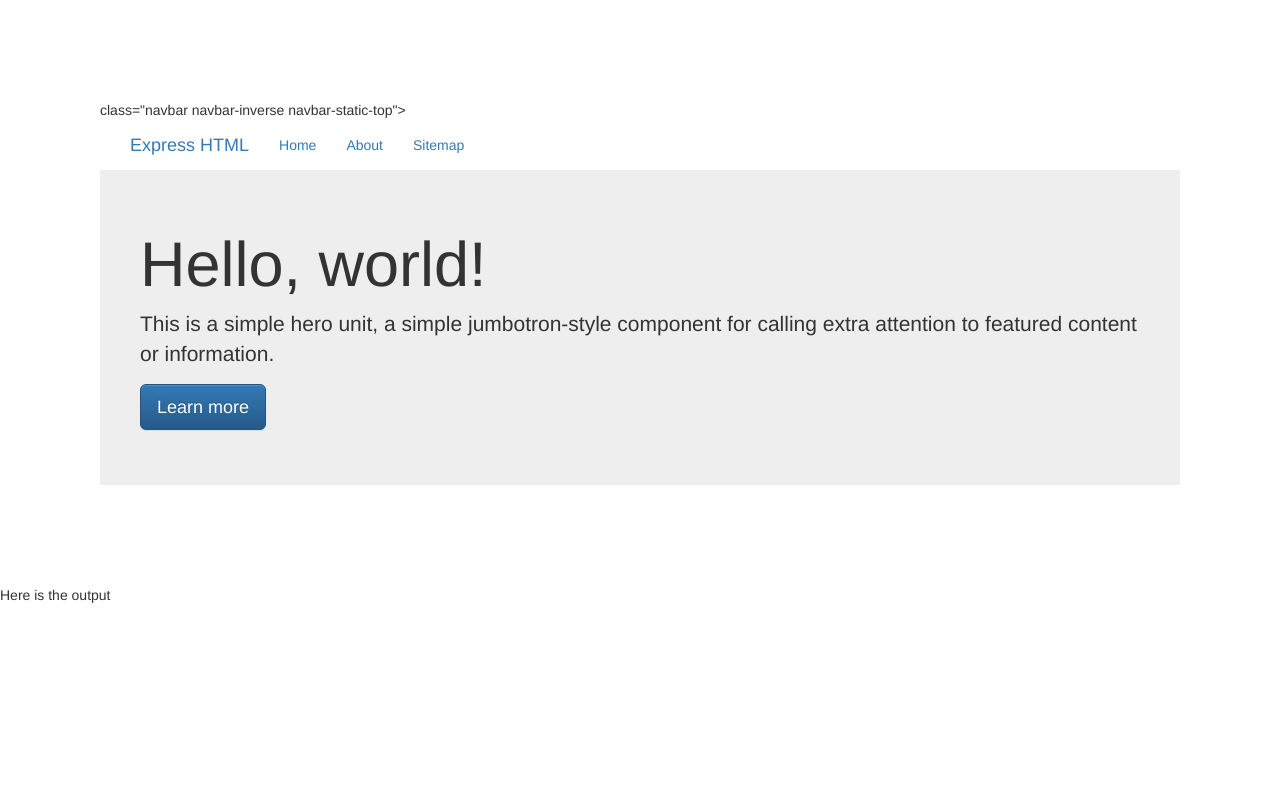
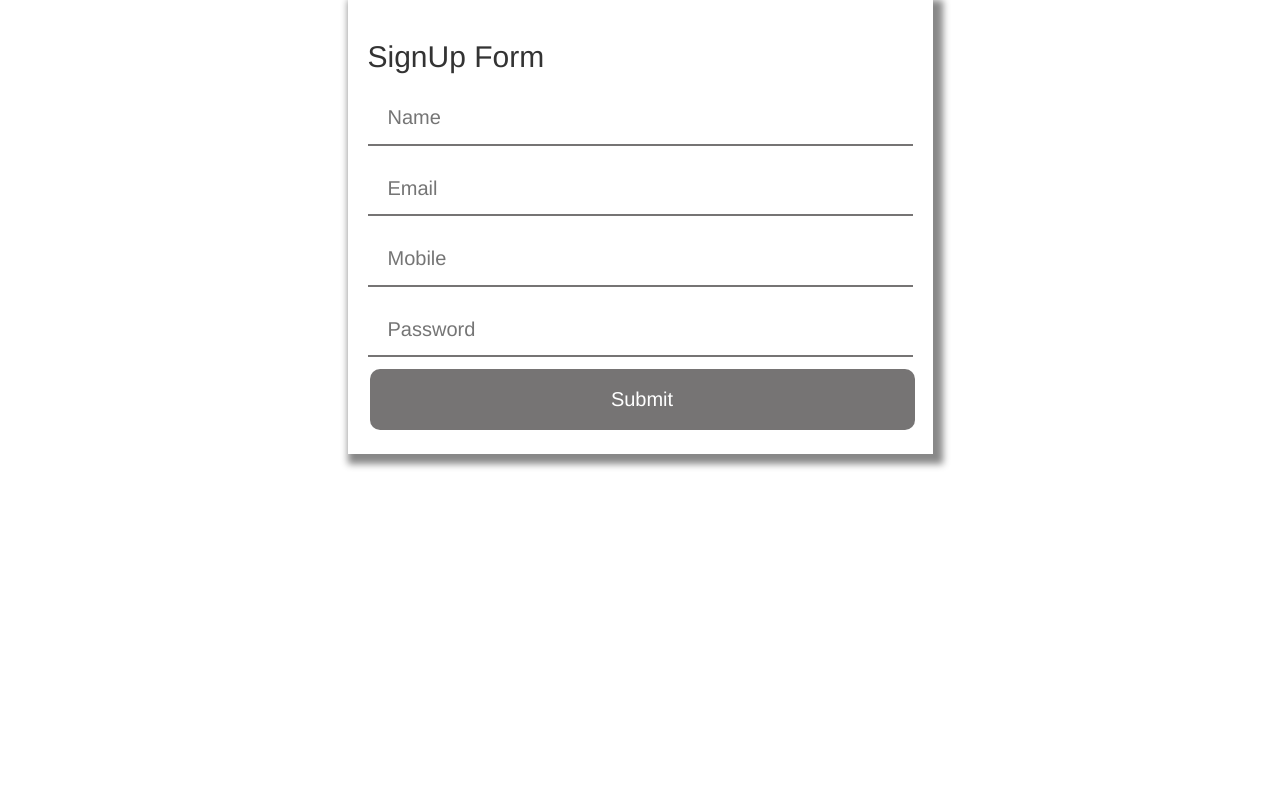
Before and after one commit to bhavanapaluvai/mean-stack-technologies, a plain HTML site: page index.html in a window 1280 px wide. Drawn offline with nearby package versions, Linux system fonts and the light colour scheme.

Commit message:
Add files via upload

```diff
--- a/index.html
+++ b/index.html
@@ -1,36 +1,42 @@
-<html>
+<!DOCTYPE html>
+<html lang="en">
+
 <head>
-  <title>Express HTML</title>
-  <script src="https://ajax.googleapis.com/ajax/libs/jquery/1.11.2/jquery.min.js"></script>
-  <link rel="stylesheet" href="https://maxcdn.bootstrapcdn.com/bootstrap/3.3.1/css/bootstrap.min.css">
-  <link rel="stylesheet" href="https://maxcdn.bootstrapcdn.com/bootstrap/3.3.1/css/bootstrap-theme.min.css">
-  <script src="https://maxcdn.bootstrapcdn.com/bootstrap/3.3.1/js/bootstrap.min.js"></script>
+    <meta charset="UTF-8">
+    <meta name="viewport" content="width=device-width, initial-scale=1.0">
+    <title>SignUp Form </title>
+
+    <link rel="stylesheet" href="https://maxcdn.bootstrapcdn.com/bootstrap/3.3.7/css/bootstrap.min.css" integrity="sha384-BVYiiSIFeK1dGmJRAkycuHAHRg32OmUcww7on3RYdg4Va+PmSTsz/K68vbdEjh4u" crossorigin="anonymous">
+
+    <link rel="stylesheet" type="text/css" href="style.css">
 </head>
+
 <body>
-  <div style="margin:100px;">
 
-class="navbar navbar-inverse navbar-static-top">
-  <div class="container">
-    <a class="navbar-brand" href="/">Express HTML</a>
-    <ul class="nav navbar-nav">
-      <li class="active">
-        <a href="/">Home</a>
-      </li>
-      <li>
-        <a href="/about">About</a>
-      </li>
-      <li>
-        <a href="/sitemap">Sitemap</a>
-      </li>
-    </ul>
-  </div>
-</nav>
-    <div class="jumbotron"  style="padding:40px;">
-      <h1>Hello, world!</h1>
-      <p>This is a simple hero unit, a simple jumbotron-style component for calling extra attention to featured content or information.</p>
-      <p><a class="btn btn-primary btn-lg" href="#" role="button">Learn more</a></p>
+    <div class="container">
+        <div class="row">
+            <div class="col-md-3">
+
+            </div>
+            <div class="col-md-6 main">
+                <form action="/sign_up" method="POST">
+                    <h2>SignUp Form</h2>
+                    <input type="text" class="box" id="name" name="name" placeholder="Name" required />
+                    <br>
+                    <input type="text" class="box" id="email" name="email" placeholder="Email" required />
+                    <br>
+                    <input type="text" class="box" id="phno" name="phno" placeholder="Mobile" required />
+                    <br>
+                    <input type="text" class="box" id="password" name="password" placeholder="Password" required />
+                    <br>
+                    <input type="submit" value="Submit" id="submit" />
+                </form>
+            </div>
+            <div class="col-md-3">
+            </div>
+        </div>
     </div>
-  </div>
+
 </body>
+
 </html>
-Here is the output
--- /dev/null
+++ b/style.css
@@ -0,0 +1,32 @@
+.main {
+    padding: 20px;
+    font-family: 'Helvetica', serif;
+    box-shadow: 5px 5px 7px 5px #888888;
+}
+
+.main h1 {
+    font-size: 40px;
+    text-align: center;
+    font-family: 'Helvetica', serif;
+}
+
+input {
+    font-family: 'Helvetica', serif;
+    width: 100%;
+    font-size: 20px;
+    padding: 12px 20px;
+    margin: 8px 0;
+    border: none;
+    border-bottom: 2px solid #767474;
+}
+
+input[type=submit] {
+    font-family: 'Helvetica', serif;
+    width: 100%;
+    background-color: #767474;
+    border: none;
+    color: white;
+    padding: 16px 32px;
+    margin: 4px 2px;
+    border-radius: 10px;
+}
```
Also changed, not shown: index.js (added, +59 -0 lines), success.html (added, +29 -0 lines).
